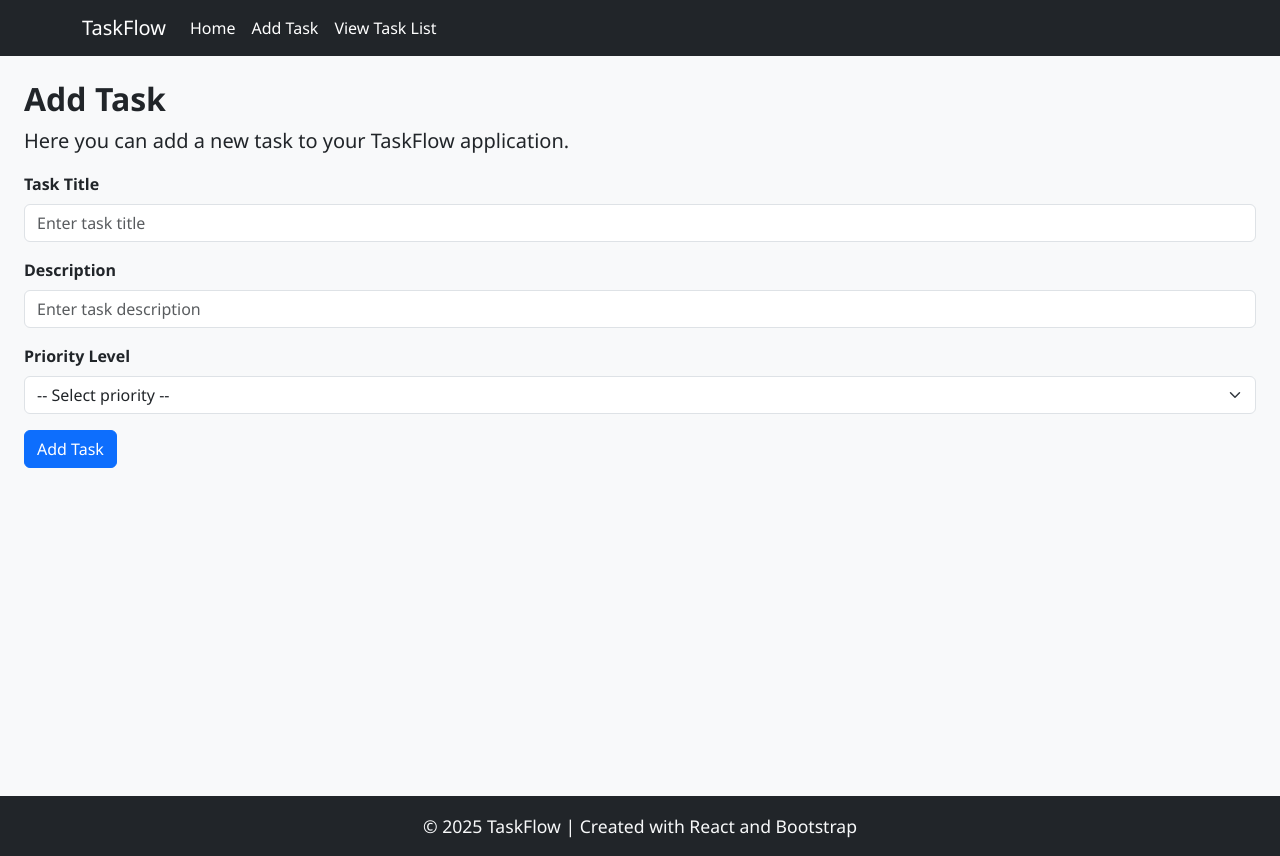
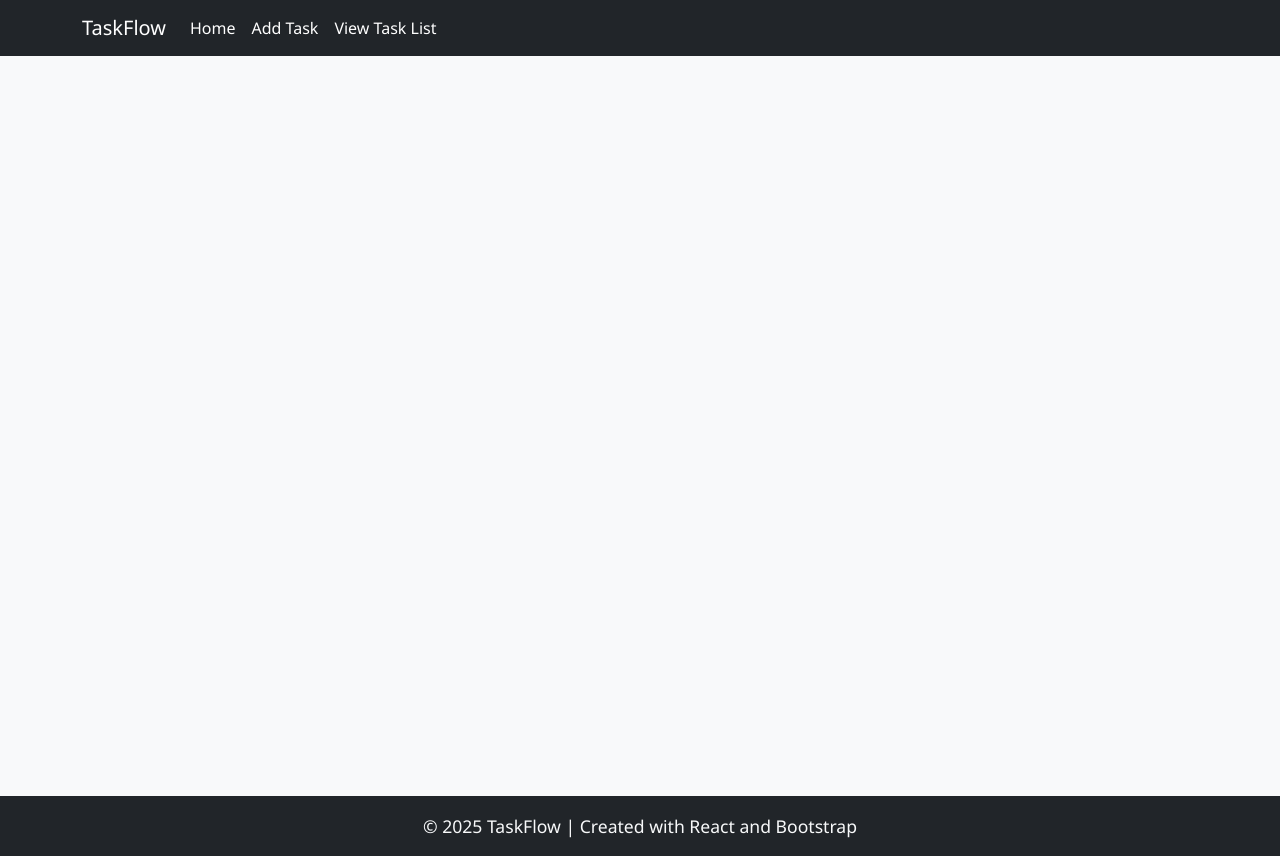
Before and after one commit to cntaxc/ReactGroupProject_TaskFlow, a React (Create React App) app: page /addtask in a window 1280 px wide. Built offline with nearby package versions, Linux system fonts and the light colour scheme.

Commit message:
fixed routing

```diff
--- a/src/App.js
+++ b/src/App.js
@@ -79,7 +79,7 @@ function App() {
         <main className="main-content flex-grow-1 h-100">
           <Routes>
             <Route path="/" element={<Home />} />
-            <Route path="/addtask" element={
+            <Route path="/add" element={
               <AddTaskView addTask={addTask} />
             } />
             <Route path="/tasklist" element={
--- a/src/components/Header.js
+++ b/src/components/Header.js
@@ -1,7 +1,6 @@
 import Container from 'react-bootstrap/Container';
 import Nav from 'react-bootstrap/Nav';
 import Navbar from 'react-bootstrap/Navbar';
-import NavDropdown from 'react-bootstrap/NavDropdown';
 import { Link } from 'react-router-dom';
 
 function Header() {
@@ -13,7 +12,7 @@ function Header() {
         <Navbar.Collapse id="basic-navbar-nav">
           <Nav className="me-auto">
             <Nav.Link as={Link} to="/">Home</Nav.Link>
-            <Nav.Link as={Link} to="/addtask">Add Task</Nav.Link>
+            <Nav.Link as={Link} to="/add">Add Task</Nav.Link>
             <Nav.Link as={Link} to="/tasklist">View Task List</Nav.Link>
           </Nav>
         </Navbar.Collapse>
```
